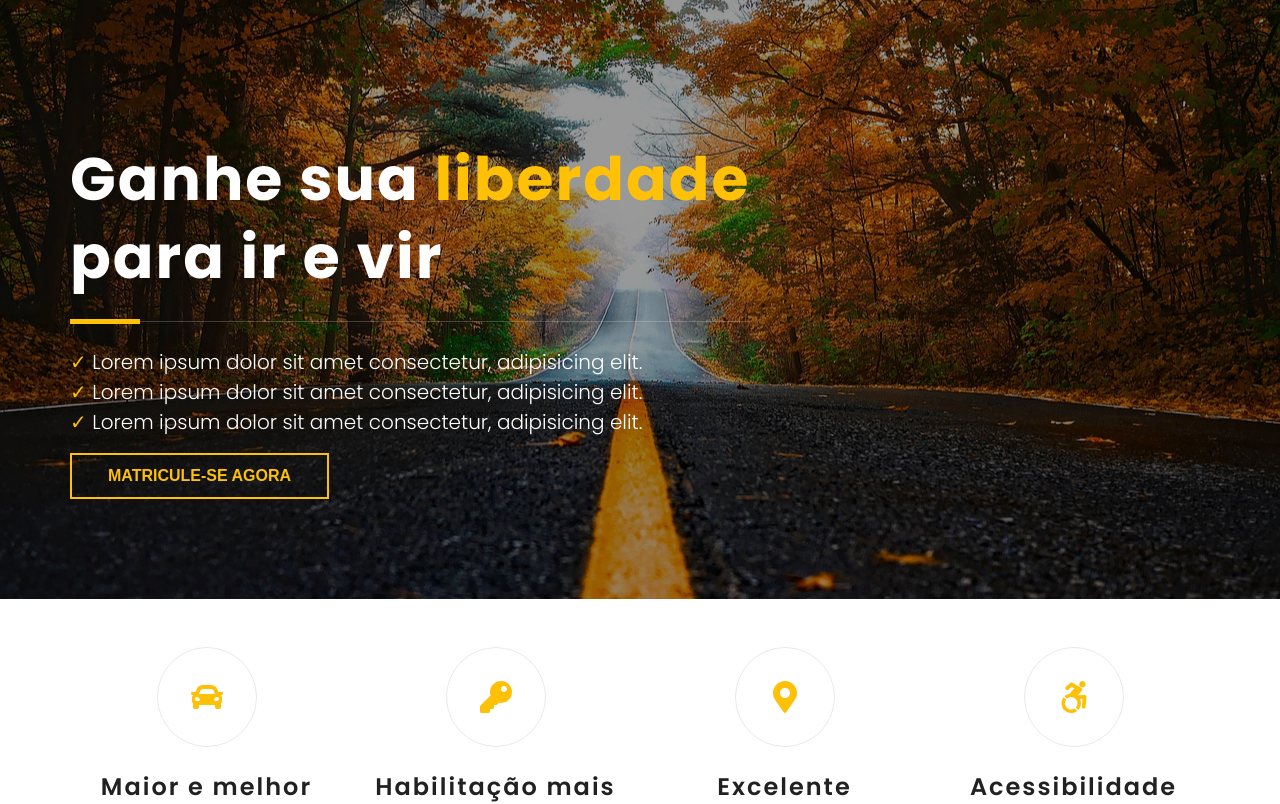
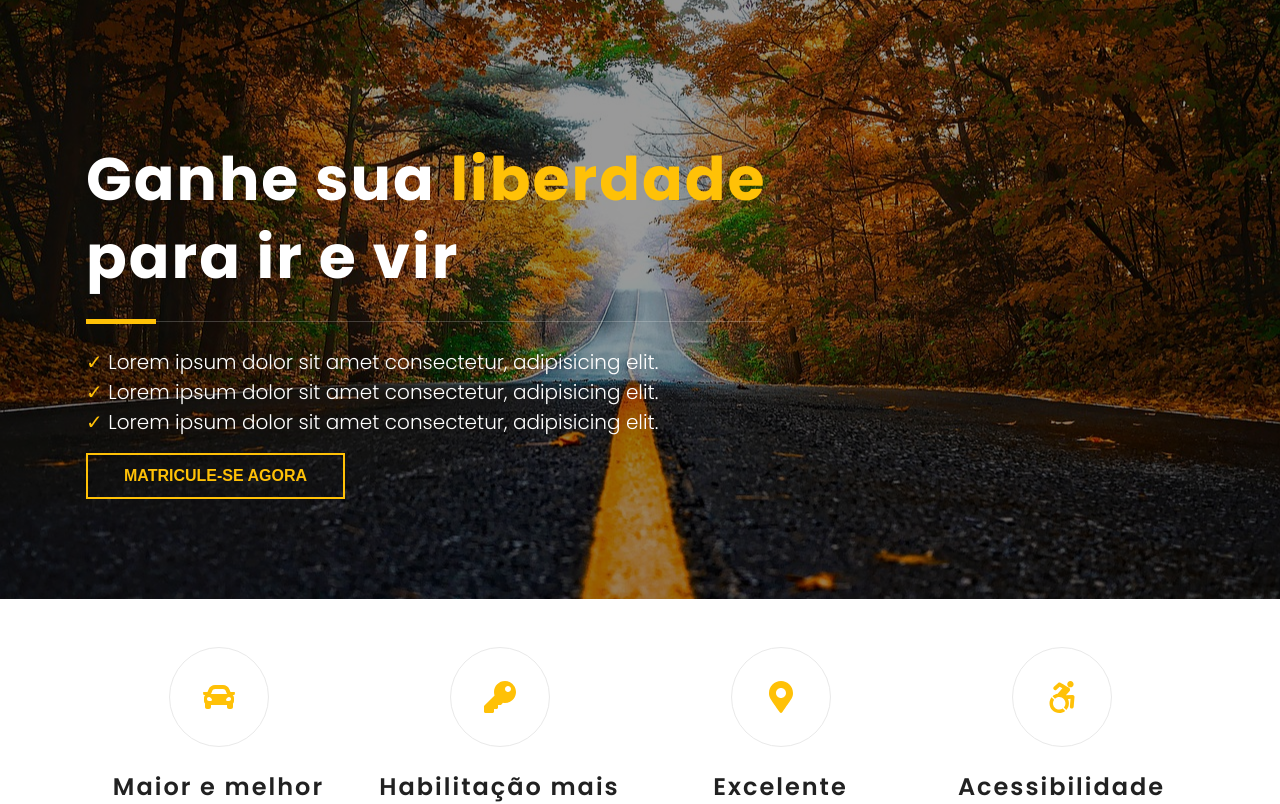
Before and after one commit to CarlosHBP/autoescola-nardini, a React (Create React App) app: page / in a window 1280 px wide. Shown: the top 804 px of the page. Built offline with nearby package versions, Linux system fonts and the light colour scheme.

Commit message:
Update Container padding

```diff
--- a/src/components/atoms/Container.js
+++ b/src/components/atoms/Container.js
@@ -12,7 +12,7 @@ const Container = styled.div`
 
     ${breakAt(BreakpointSizes.lg)} {
         width: 1140px;
-        padding: 0;
+        //padding: 0;
         margin: 0 auto;
     }
 `;
--- a/src/index.js
+++ b/src/index.js
@@ -1,7 +1,7 @@
 import React from "react";
 import ReactDOM from "react-dom";
 import App from "./App";
-//import reportWebVitals from "./reportWebVitals";
+import reportWebVitals from "./reportWebVitals";
 
 ReactDOM.render(
     <React.StrictMode>
@@ -13,4 +13,4 @@ ReactDOM.render(
 // If you want to start measuring performance in your app, pass a function
 // to log results (for example: reportWebVitals(console.log))
 // or send to an analytics endpoint. Learn more: https://bit.ly/CRA-vitals
-//reportWebVitals();
+reportWebVitals();
```
Also changed, not shown: 1 other file (tests, documents, lock files or other folders).
